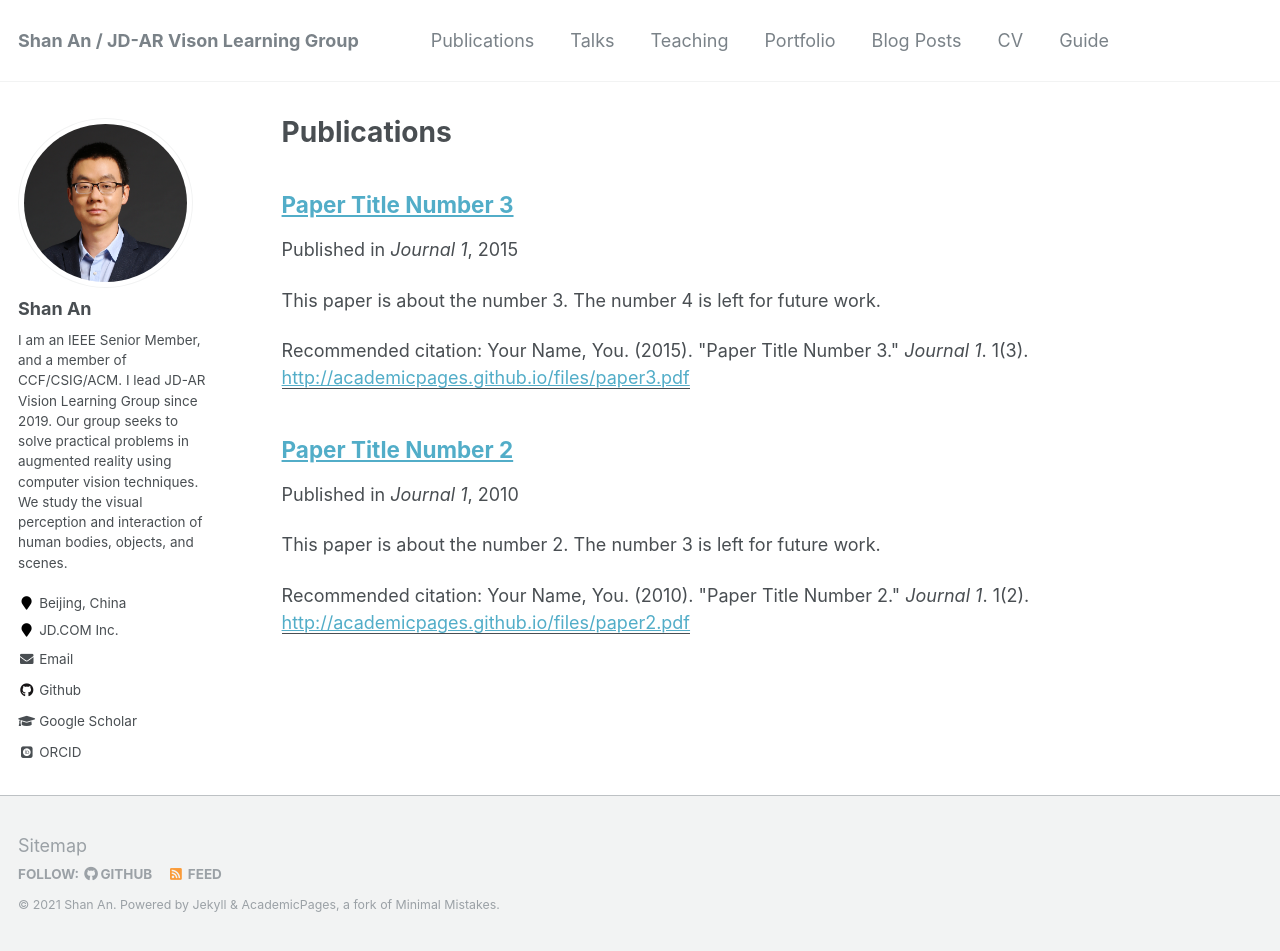
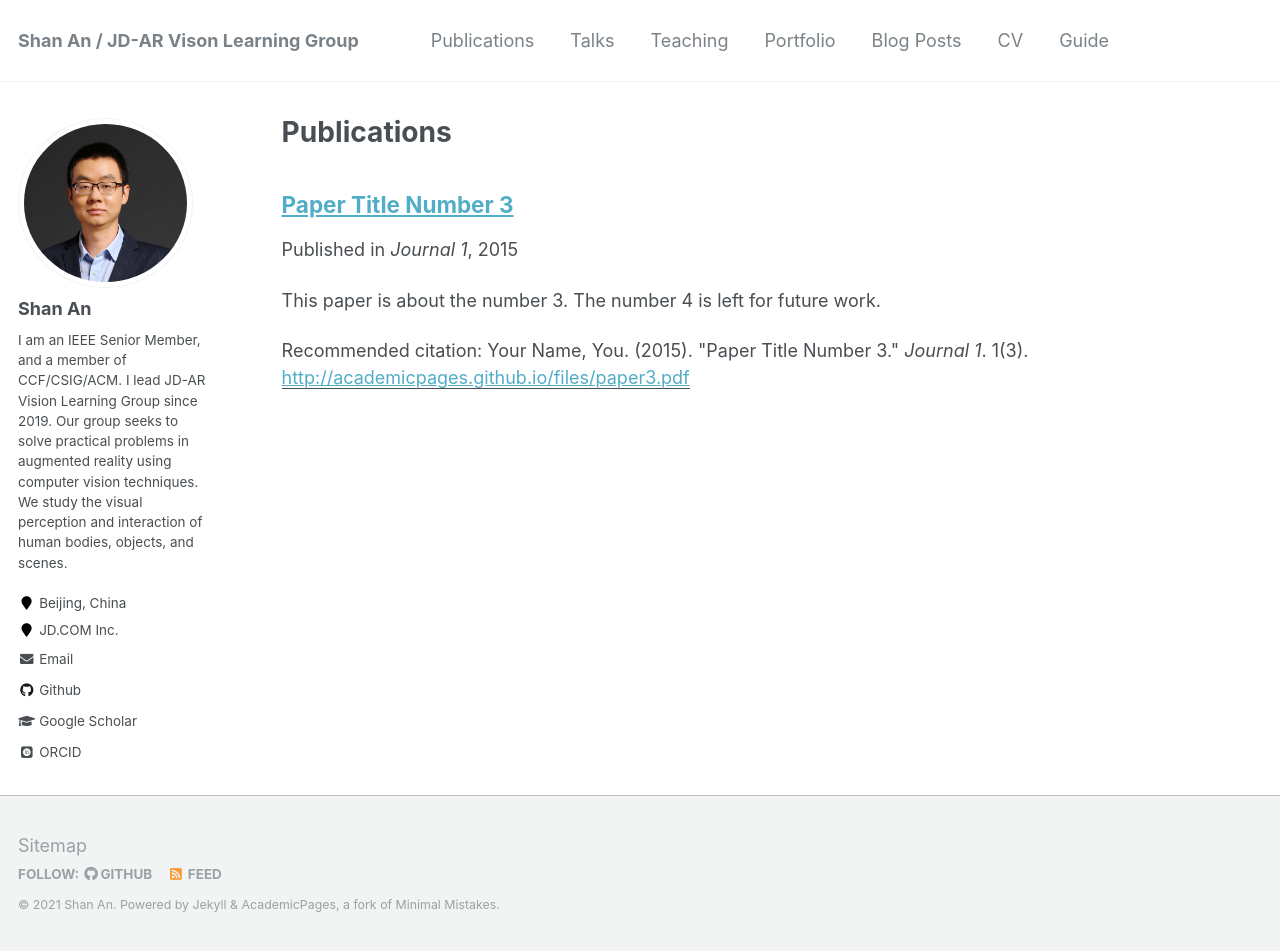
Before and after one commit to anshan-XR-ROB/anshan-XR-ROB.github.io, a Jekyll site: the page built from _pages/publications.md, in a window 1280 px wide and 951 px high. Built offline with Jekyll 4.4.1, drawn with Linux system fonts in a browser that asks for light colours; some web fonts are replaced.

Commit message:
Update 2010-10-01-paper-title-number-2.md

```diff
--- a/_publications/2010-10-01-paper-title-number-2.md
+++ b/_publications/2010-10-01-paper-title-number-2.md
@@ -1,15 +1,13 @@
----
+
 title: "Paper Title Number 2"
-collection: publications
 permalink: /publication/2010-10-01-paper-title-number-2
-excerpt: 'This paper is about the number 2. The number 3 is left for future work.'
-date: 2010-10-01
-venue: 'Journal 1'
-paperurl: 'http://academicpages.github.io/files/paper2.pdf'
-citation: 'Your Name, You. (2010). &quot;Paper Title Number 2.&quot; <i>Journal 1</i>. 1(2).'
----
-This paper is about the number 2. The number 3 is left for future work.
+author_profile: true
 
-[Download paper here](http://academicpages.github.io/files/paper2.pdf)
 
-Recommended citation: Your Name, You. (2010). "Paper Title Number 2." <i>Journal 1</i>. 1(2).
+{% include base_path %}
+
+Education
+======
+* B.S. in GitHub, GitHub University, 2012
+* M.S. in Jekyll, GitHub University, 2014
+* Ph.D in Version Control Theory, GitHub University, 2018 (expected)
```
